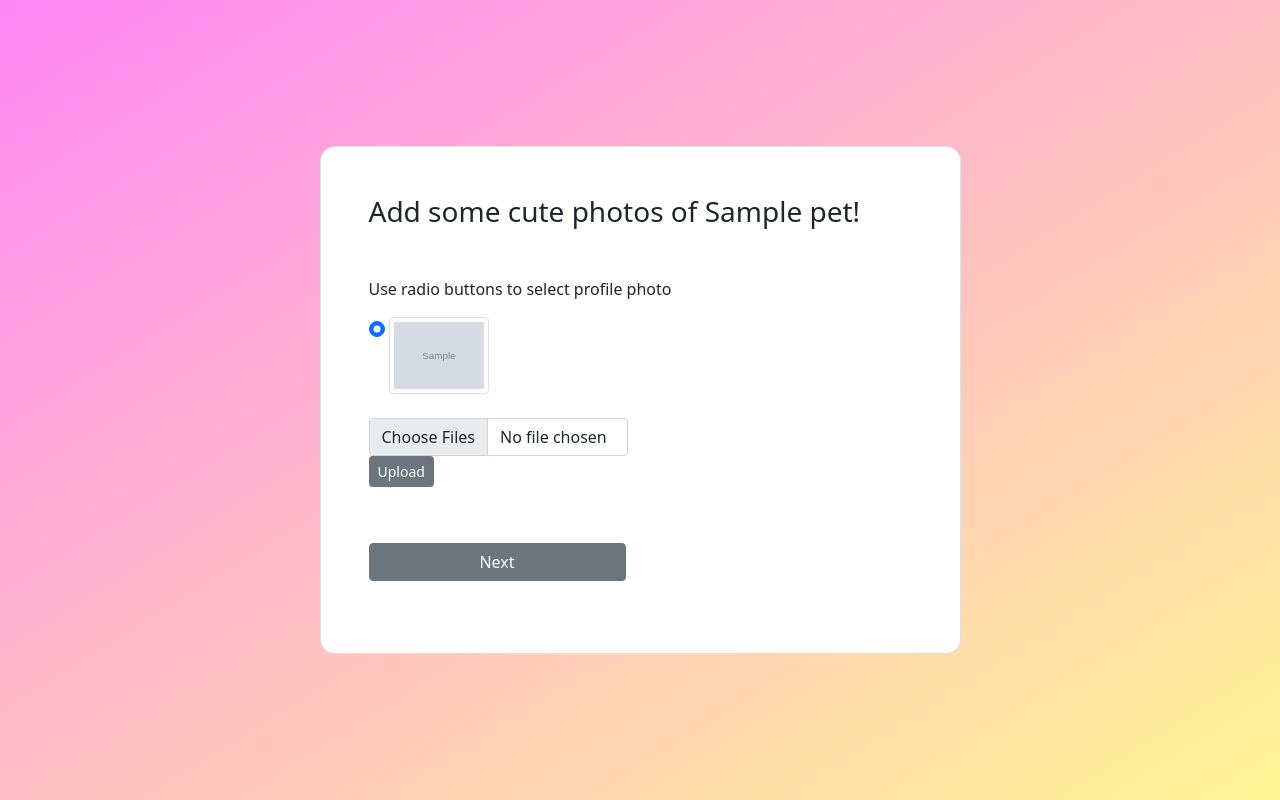
After one commit to LiffAM1/CSCI6710, a Flask app: template Final Project/templates/getstartedphotos.html in a window 1280 px wide. The commit adds this page. Run offline with Flask 2, Linux system fonts and the light colour scheme; the template is opened without the code that fills it: most values are stand-ins (such as "Sample title", 1, 10 or a date in 2020); grey boxes marked "Sample" are stand-in pictures.

Commit message:
initial pet photo upload and profile pic

```diff
--- a/Final Project/app.py
+++ b/Final Project/app.py
@@ -25,7 +25,7 @@ import requests
 app = Flask(__name__)
 CORS(app)
 app.secret_key = os.environ.get("SECRET_KEY") or os.urandom(24)
-app.config["IMAGE_UPLOADS"] = ".\photos"
+app.config["IMAGE_UPLOADS"] = ".\static\photos"
 
 # Login
 GOOGLE_CLIENT_ID = os.environ.get("GOOGLE_CLIENT_ID", None)
@@ -68,6 +68,18 @@ def get_started():
     if pets:
         redirect('/')
     return render_template('getstarted.html', user = user.name)
+
+@app.route("/getstarted/photos")
+@login_required
+def get_started_photos():
+    user = load_user(current_user.id)
+    pets = pets_repo.get_user_pets(user.id)
+    # if they have more than one pet set up, just go to the feed
+    if len(pets) > 1:
+        redirect('/')
+    pet = pets[0]
+    return render_template('getstartedphotos.html', pet = pet,
+        photos = ['photos/' + p for p in list(filter(lambda photo: photo != 'default_profile.png', pet['photos']))])
 
 @app.route("/signin")
 def signin():
@@ -177,12 +189,12 @@ def posts(postId):
 @app.route('/posts/<postId>/photos', methods=['POST'])
 def createPostPhotos(postId):
     try:
-        if request.files:
+        if request.files.getlist("file"):
             post = posts_repo.get_post_object(postId)
             if not post:
                 return abort(404)
 
-            response = upload_photo(request, postId, 'post')
+            response = upload_photos(request, postId, 'post')
             post.photo = response['filenames'][0]
             posts_repo.update_post(post)
 
@@ -267,7 +279,7 @@ def pets(petId):
             # need validation
             pet = request.get_json()
             pet['user_id'] = current_user.id
-            pet_obj = Pet.from_dict(pet)
+            pet_obj = Pet.from_dict(pet, True)
             pets_repo.create_pet(pet_obj)
             return jsonify(pets_repo.get_pet(pet_obj.id))
         elif request.method == 'PUT':
@@ -287,22 +299,24 @@ def pets(petId):
     except Exception as e:
         abort(500, {'message': str(e)})
 
-
 @app.route('/pets/<petId>/photos', methods=['GET', 'POST'])
+@login_required
 def petPhotos(petId):
     try:
         if request.method == 'GET':
             pet = pets_repo.get_pet(petId)
             if not pet:
                 abort(404)
-            return jsonify(make_photo_response(pet.id, pet.pics))
+            return jsonify(make_photo_response(pet['id'], pet['photos']))
         elif request.method == 'POST':
             pet = pets_repo.get_pet(petId)
             if not pet:
                 abort(404)
-            if request.files:
-                response = upload_photo(request, petId, 'pet')
-                pets_repo.add_pet_photo(petId, response['filenames'][0])
+            files = request.files.getlist("file")
+            if files:
+                response = upload_photos(request, petId, 'pet')
+                for f in response['filenames']:
+                    pets_repo.add_pet_photo(petId, f)
                 return jsonify(response)
             abort(400)
     except Exception as e:
@@ -324,12 +338,14 @@ def deletePetPhotos(petId, filename):
         abort(500, {'message': str(e)})
 
 
-def upload_photo(request, resourceId, resourceType):
+def upload_photos(request, resourceId, resourceType):
     ts = time.strftime("%Y%m%d-%H%M%S")
-    image = request.files["file"]
-    filename = resourceId + '-' + ts + '-' + resourceType + '-' + image.filename
-    image.save(os.path.join(app.config["IMAGE_UPLOADS"], filename))
-    return make_photo_response(resourceId, [filename])
+    filenames = []
+    for image in request.files.getlist("file"):
+        filename = resourceId + '-' + ts + '-' + resourceType + '-' + image.filename
+        image.save(os.path.join(app.config["IMAGE_UPLOADS"], filename))
+        filenames.append(filename)
+    return make_photo_response(resourceId, filenames)
 
 
 def make_photo_response(resourceId, filenames):
--- a/Final Project/templates/getstarted.html
+++ b/Final Project/templates/getstarted.html
@@ -131,7 +131,7 @@
             contentType: "application/json; charset=utf-8",
             success: function(data) {
                 console.log(data);
-                window.location.href = "https://localhost:5000";
+                window.location.href = "https://localhost:5000/getstarted/photos";
             },
             error: function(error) {
                 alert("Something bad happened: " + error.toString());
--- /dev/null
+++ b/Final Project/templates/getstartedphotos.html
@@ -0,0 +1,114 @@
+<!DOCTYPE html>
+<html lang="en">
+    <head>
+        <meta charset="UTF-8">
+        <meta http-equiv="X-UA-Compatible" content="IE=edge">
+        <meta name="viewport" content="width=device-width, initial-scale=1.0">
+        <link href="https://cdn.jsdelivr.net/npm/bootstrap@5.0.2/dist/css/bootstrap.min.css" rel="stylesheet" integrity="sha384-EVSTQN3/azprG1Anm3QDgpJLIm9Nao0Yz1ztcQTwFspd3yD65VohhpuuCOmLASjC" crossorigin="anonymous">
+        <link rel="stylesheet" href="https://cdnjs.cloudflare.com/ajax/libs/font-awesome/6.4.0/css/all.min.css" integrity="sha512-iecdLmaskl7CVkqkXNQ/ZH/XLlvWZOJyj7Yy7tcenmpD1ypASozpmT/E0iPtmFIB46ZmdtAc9eNBvH0H/ZpiBw==" crossorigin="anonymous" referrerpolicy="no-referrer" />
+        <link rel= "stylesheet" type= "text/css" href= "{{ url_for('static',filename='styles/index.css') }}">
+        <script src="https://ajax.googleapis.com/ajax/libs/jquery/3.3.1/jquery.min.js"></script>
+        <script src="https://cdn.jsdelivr.net/npm/bootstrap@5.0.2/dist/js/bootstrap.bundle.min.js" integrity="sha384-MrcW6ZMFYlzcLA8Nl+NtUVF0sA7MsXsP1UyJoMp4YLEuNSfAP+JcXn/tWtIaxVXM" crossorigin="anonymous"></script>
+        <title>Paw Pals</title>
+    </head>
+    <body>
+        <section class="vh-100 gradient-custom">
+            <div class="container py-5 h-100">
+                <div class="row justify-content-center align-items-center h-100">
+                    <div class="col-12 col-lg-9 col-xl-7">
+                        <div class="card shadow-2-strong card-registration" style="border-radius: 15px;">
+                            <div class="card-body p-4 p-md-5">
+                                <h3 class="mb-4 pb-2 pb-md-0 mb-md-5">Add some cute photos of {{ pet.name }}!</h3>
+                                <p>Use radio buttons to select profile photo</p>
+                                <div class="row">
+                                    <div class="col-md-6 mb-4 justify-content-start">
+                                        {% for photo in photos %}
+                                        <input type="radio" class="form-check-input" name="profilePic" value={{ photo }} checked>
+                                            <img style="max-width:100px" class="img-fluid img-thumbnail" src={{ url_for('static', filename=photo) }} />
+                                        </input>
+                                        {% endfor %}
+                                    </div>
+                                </div>
+                                <div class="row">
+                                    <div class="col-md-6 mb-4 justify-content-start">
+                                        <form class="form-outline" id="upload-photo" >
+                                            <input type="file" class="form-control" name="file" accept=".png,.jpg" id="fileInput" multiple>
+                                            <input type="submit" class="btn btn-secondary btn-sm" value="Upload"/>
+                                        </form>
+                                    </div>
+                                </div>
+                                <div class="row">
+                                    <div class="col-md-6 mb-4">
+                                        <div class="mt-4 pt-2">
+                                            <input class="btn btn-secondary btn-md" value="Next" onclick="next();"/>
+                                        </div>
+                                    </div>
+                                </div>
+                            </div>
+                        </div>
+                    </div>
+                </div>
+            </div>
+        </section>
+    </body>
+</html>
+
+<script>
+    var pet = {{ pet|tojson }};
+
+    function build_pet(profilePic) {
+        var data = {}
+        data["id"] = pet.id;
+        data["name"] = pet.name;
+        data["user_id"] = pet.user_id;
+        data["nicknames"] = pet.nicknames;
+        data["birthday"] = pet.birthday;
+        data["species"] = pet.species;
+        data["gender"] = pet.gender;
+        data["breed"] = pet.breed;
+        data["is_active"] = pet.is_active;
+        data["profile_pic"] = profilePic;
+        data["photos"] = pet.photos;
+        return JSON.stringify(data);
+    }
+    $('form').on('submit', event => {
+        event.preventDefault()
+
+        var totalFiles = document.getElementById('fileInput').files.length;
+        if (!totalFiles) {
+            return;
+        }
+        console.log(totalFiles);
+
+        let fd = new FormData();
+        for (var i = 0; i < totalFiles; i++) {
+            fd.append("file", document.getElementById('fileInput').files[i]);
+        }
+        fetch('/pets/' + pet.id + '/photos', {method: 'POST', body: fd})
+            .then(result => {
+                return result.json();
+            })
+            .then(data => {
+                window.location.href = "https://localhost:5000/getstarted/photos";
+            });
+    });
+
+    function next() {
+        var profilePicFile = $('input[name=profilePic]:checked').val();
+        $.ajax ({
+            url: "https://localhost:5000/pets/" + pet.id,
+            type: "PUT",
+            data: build_pet(profilePicFile),
+            dataType: "json",
+            async: false,
+            contentType: "application/json; charset=utf-8",
+            success: function(data) {
+                console.log(data);
+                window.location.href = "https://localhost:5000";
+            },
+            error: function(error) {
+                alert("Something bad happened: " + error.toString());
+            }
+        });
+    }
+</script>
```
Also changed, not shown: Final Project/model/models.py (+8 -4 lines), Final Project/photos/__init__.py (deleted), Final Project/static/__init__.py (added), Final Project/static/photos/default_profile.png (renamed from Final Project/photos/default_profile.png), Final Project/static/styles/__init__.py (added), 1 other file.
